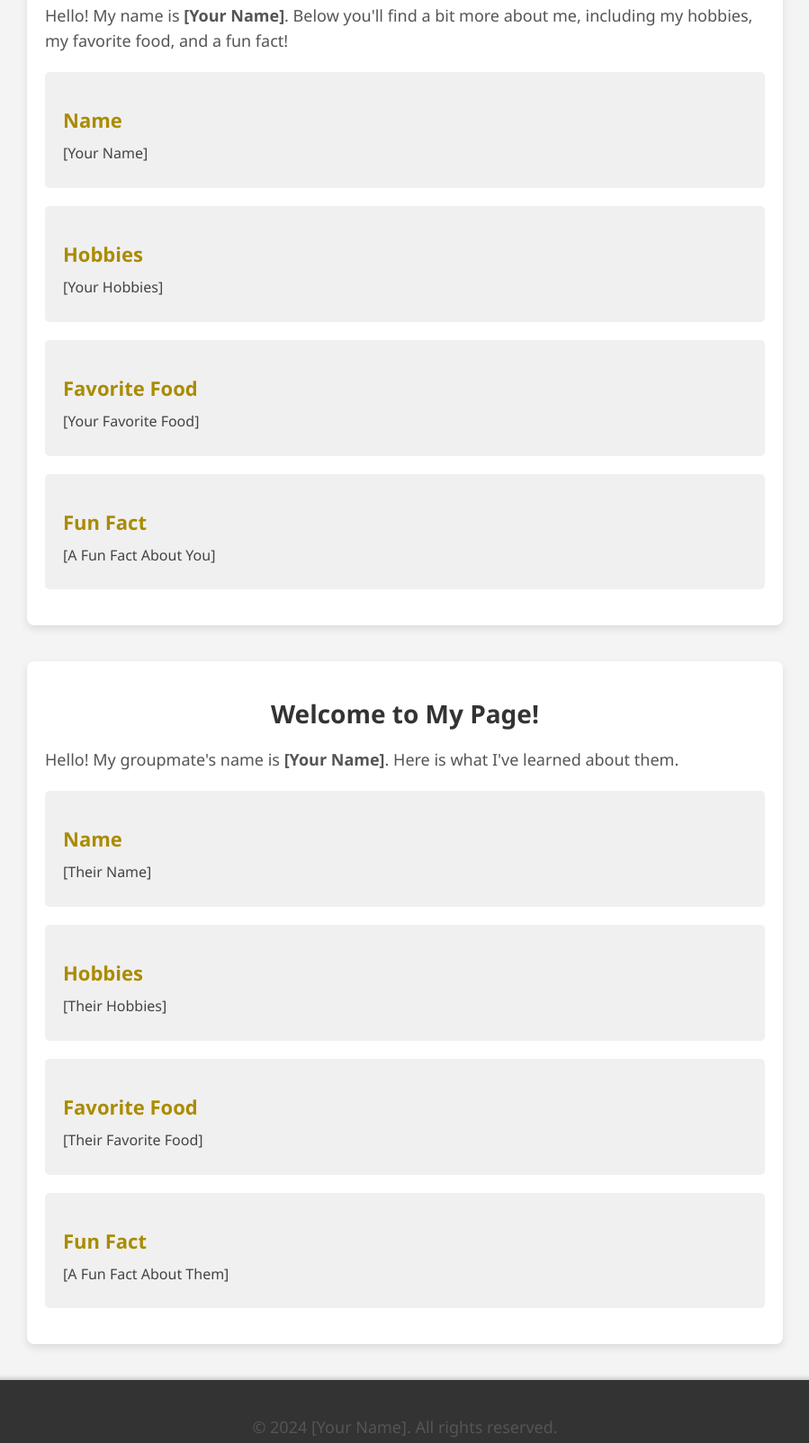
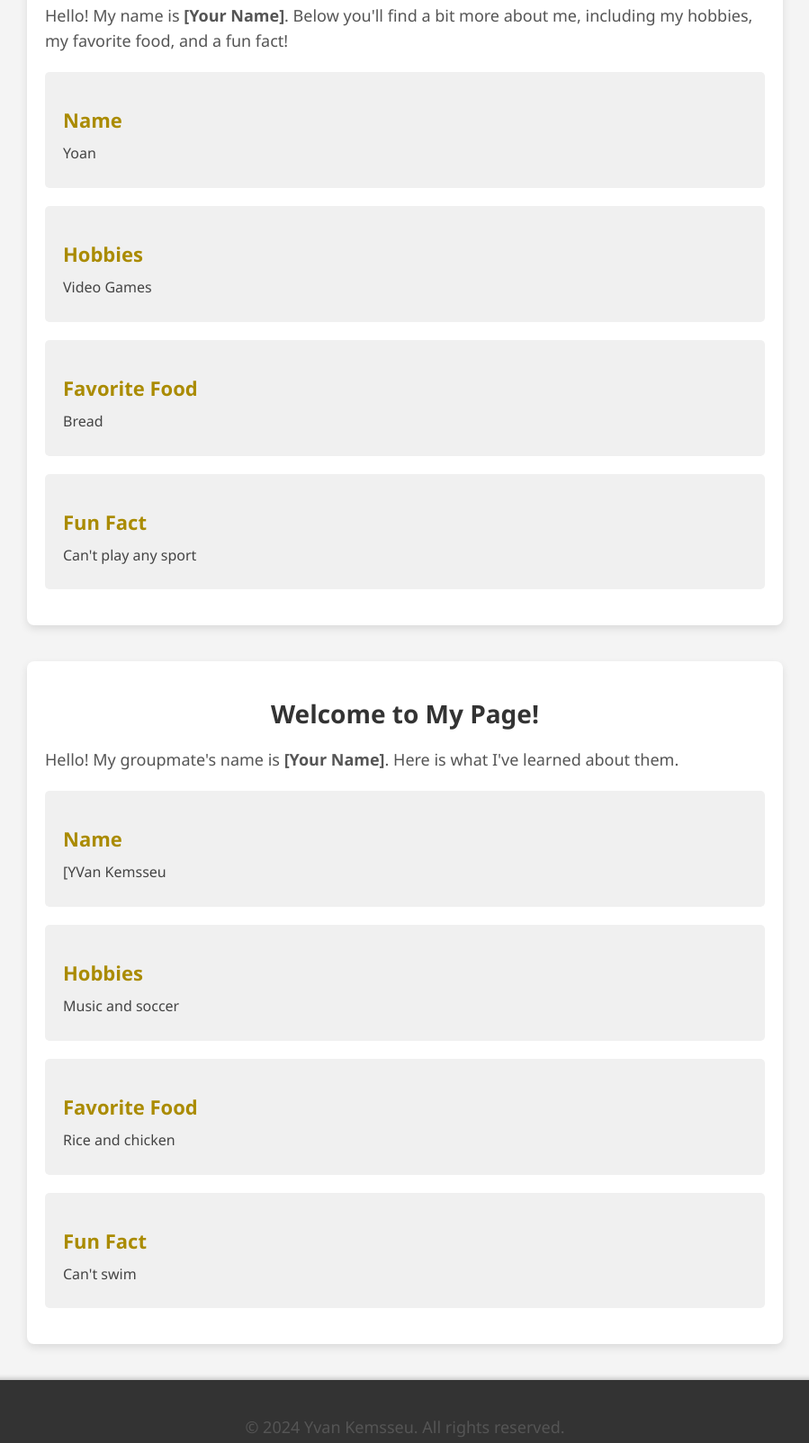
Before and after one commit to ykemsseu/CS3338-Homework-1, a plain HTML site: page index.html in a window 1280 px wide. Shown: the part 239-1843 px from the top of the page at 90% size, without its empty margins (190-1089 px from the left). Drawn offline with Linux system fonts and the light colour scheme.

Commit message:
updated index.html

```diff
--- a/index.html
+++ b/index.html
@@ -85,22 +85,22 @@
 
     <div class="info-box">
         <h2>Name</h2>
-        <p>[Your Name]</p>
+        <p>Yoan</p>
     </div>
 
     <div class="info-box">
         <h2>Hobbies</h2>
-        <p>[Your Hobbies]</p>
+        <p>Video Games</p>
     </div>
 
     <div class="info-box">
         <h2>Favorite Food</h2>
-        <p>[Your Favorite Food]</p>
+        <p>Bread</p>
     </div>
 
     <div class="info-box">
         <h2>Fun Fact</h2>
-        <p>[A Fun Fact About You]</p>
+        <p>Can't play any sport</p>
     </div>
 </div>
 
@@ -110,27 +110,27 @@
 
     <div class="info-box">
         <h2>Name</h2>
-        <p>[Their Name]</p>
+        <p>[YVan Kemsseu</p>
     </div>
 
     <div class="info-box">
         <h2>Hobbies</h2>
-        <p>[Their Hobbies]</p>
+        <p>Music and soccer</p>
     </div>
 
     <div class="info-box">
         <h2>Favorite Food</h2>
-        <p>[Their Favorite Food]</p>
+        <p>Rice and chicken</p>
     </div>
 
     <div class="info-box">
         <h2>Fun Fact</h2>
-        <p>[A Fun Fact About Them]</p>
+        <p>Can't swim</p>
     </div>
 </div>
 
 <footer>
-    <p>&copy; 2024 [Your Name]. All rights reserved.</p>
+    <p>&copy; 2024 Yvan Kemsseu. All rights reserved.</p>
 </footer>
 
 </body>
```
